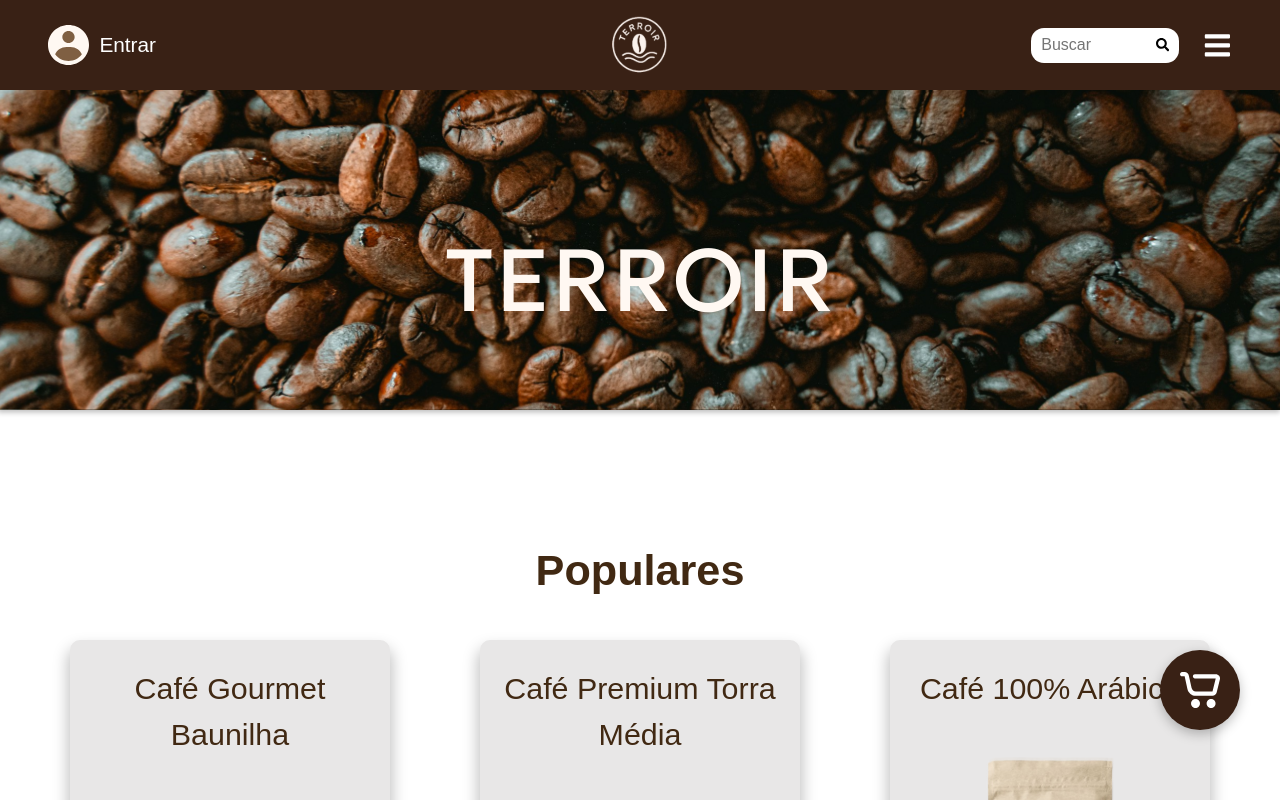
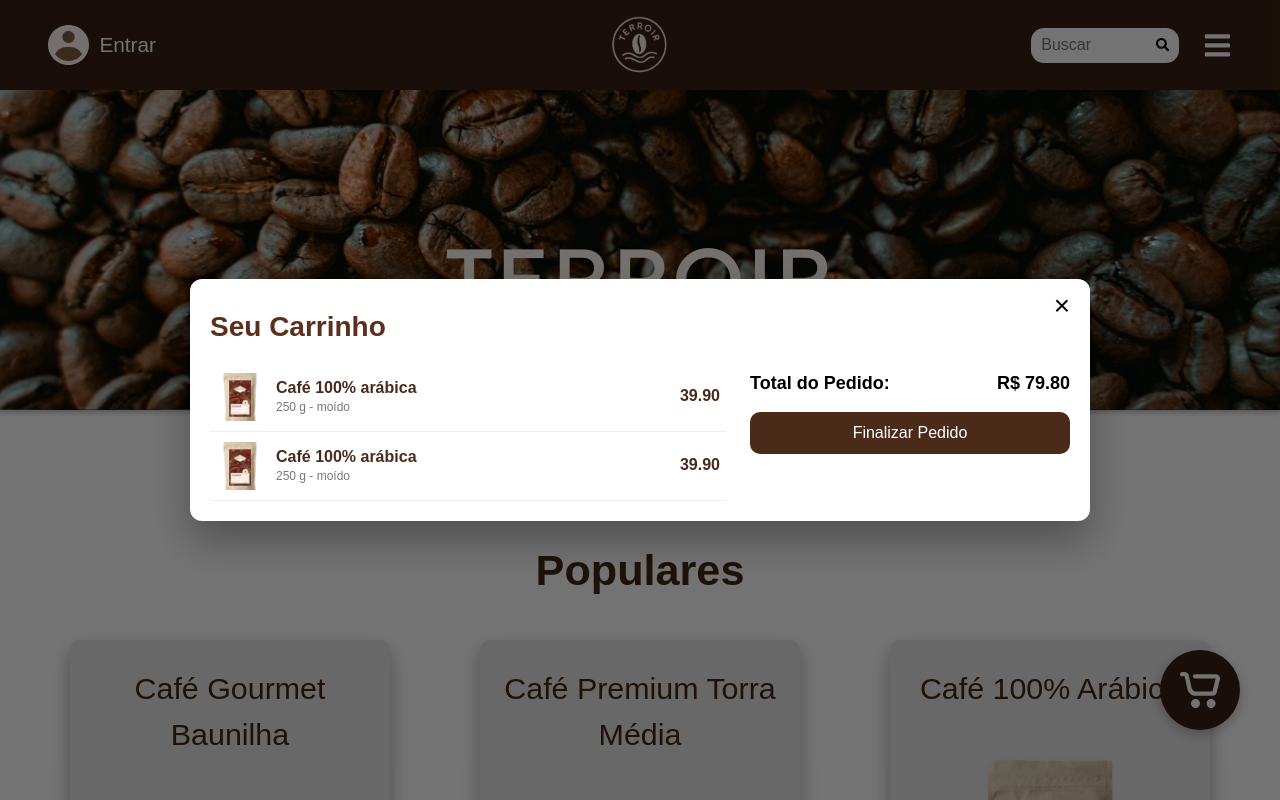
Before and after one commit to ninanovikoffr/Loja-online-cafes-especiais-, a React (Vite) app in the folder FrontEnd/: page / in a window 1280 px wide. Both pictures are taken after a click on the button 1200 px from the left and 690 px from the top of the page. Shown: the top 800 px of the page. Built offline with nearby package versions, Linux system fonts and the light colour scheme; a web font is replaced by a local one.

Commit message:
Add: carrinho pop up basico

```diff
--- /dev/null
+++ b/FrontEnd/src/Components/Carrinho/Carrinho.css
@@ -0,0 +1,85 @@
+.cart-overlay{
+  position: fixed;
+  inset: 0;
+  background: rgba(0,0,0,0.55);
+  display: flex;
+  align-items: center;
+  justify-content: center;
+  z-index: 2000;
+}
+
+.cart-modal{
+  width: 860px;
+  max-width: calc(100% - 40px);
+  background: #fff;
+  border-radius: 12px;
+  padding: 20px;
+  box-shadow: 0 20px 40px rgba(0,0,0,0.3);
+  position: relative;
+  display: flex;
+  flex-direction: column;
+}
+
+.cart-close{
+  position: absolute;
+  right: 14px;
+  top: 10px;
+  background: transparent;
+  border: none;
+  font-size: 28px;
+  cursor: pointer;
+}
+
+.cart-header h2{
+  font-size: 28px;
+  color: #5b2f1b;
+  margin: 8px 0 16px 0;
+}
+
+.cart-body{
+  display: flex;
+  gap: 24px;
+}
+
+.cart-items{
+  flex: 1 1 60%;
+  max-height: 360px;
+  overflow-y: auto;
+}
+
+.cart-item{
+  display: flex;
+  align-items: center;
+  gap: 12px;
+  padding: 10px 6px;
+  border-bottom: 1px solid #eee;
+}
+
+.cart-item img{ width: 48px; height:48px; object-fit:cover }
+.item-info{ flex:1 }
+.item-name{ font-weight:600; color:#4a2b1a }
+.item-desc{ font-size:12px; color:#777 }
+.item-price{ font-weight:600; color:#4a2b1a }
+
+.cart-summary{
+  width: 320px;
+  flex: 0 0 320px;
+  display: flex;
+  flex-direction: column;
+  gap: 16px;
+  align-items: stretch;
+}
+
+.summary-row{
+  display:flex; justify-content:space-between; font-weight:600; font-size:18px; padding-top:8px;
+}
+
+.finalizar{
+  background:#4a2b1a; color:#fff; border:none; padding:12px 18px; border-radius:10px; cursor:pointer; font-size:16px;
+}
+
+/* responsive */
+@media (max-width: 920px){
+  .cart-body{ flex-direction: column }
+  .cart-summary{ width:100%; max-width:100% }
+}
--- /dev/null
+++ b/FrontEnd/src/Components/Carrinho/Carrinho.jsx
@@ -0,0 +1,45 @@
+import React from 'react';
+import './Carrinho.css';
+
+export default function Carrinho({ open, onClose, items = [] }){
+    if(!open) return null;
+
+    // simple totals
+    const total = items.reduce((s,i) => s + (i.preco || 0), 0).toFixed(2);
+
+    return (
+        <div className="cart-overlay" onClick={onClose}>
+            <div className="cart-modal" onClick={(e)=>e.stopPropagation()}>
+                <button className="cart-close" onClick={onClose}>×</button>
+
+                <div className="cart-header">
+                    <h2>Seu Carrinho</h2>
+                </div>
+
+                <div className="cart-body">
+                    <div className="cart-items">
+                        {items.length === 0 ? (
+                            <p className="empty">Seu carrinho está vazio.</p>
+                        ) : (
+                            items.map((it, idx) => (
+                                <div className="cart-item" key={idx}>
+                                    <img src={it.img} alt={it.nome} />
+                                    <div className="item-info">
+                                        <div className="item-name">{it.nome}</div>
+                                        <div className="item-desc">{it.descricao}</div>
+                                    </div>
+                                    <div className="item-price">{(it.preco||0).toFixed(2)}</div>
+                                </div>
+                            ))
+                        )}
+                    </div>
+
+                    <div className="cart-summary">
+                        <div className="summary-row"><span>Total do Pedido:</span><span>R$ {total}</span></div>
+                        <button className="finalizar">Finalizar Pedido</button>
+                    </div>
+                </div>
+            </div>
+        </div>
+    )
+}
--- a/FrontEnd/src/Pages/Tela_admin/Tela_admin.jsx
+++ b/FrontEnd/src/Pages/Tela_admin/Tela_admin.jsx
@@ -11,7 +11,7 @@
     { id: 3, nome: 'Café 100% Arábica' },
     { id: 4, nome: 'Café Orgânico' },
     { id: 5, nome: 'Café Extra Forte' },
-    { id: 6, nome: 'Café Moído na Hora' },
+    { id: 6, nome: 'Café Moído Torra Média' },
     { id: 7, nome: 'Grãos Premium' },
     { id: 8, nome: 'Café Descafeinado' },
     { id: 9, nome: 'Café Espresso' },
--- a/FrontEnd/src/Pages/Tela_inicial/Tela_inicial.jsx
+++ b/FrontEnd/src/Pages/Tela_inicial/Tela_inicial.jsx
@@ -1,12 +1,25 @@
 import { useNavigate } from 'react-router-dom';
 import { useState } from 'react';
 import { Navbar } from '../../Components/Navbar/Navbar';
+import Carrinho from '../../Components/Carrinho/Carrinho';
 
 import fundo from "../../assets/Fundo.svg";
 
 import "./Tela_inicial.css";
 
 function Tela_inicial() {
+  const [cartOpen, setCartOpen] = useState(false);
+  // mock items example
+  const [cartItems, setCartItems] = useState([
+    { nome: 'Café 100% arábica', descricao: '250 g - moído', preco: 39.90, img: '/src/assets/cafe_arabica.svg' },
+    { nome: 'Café 100% arábica', descricao: '250 g - moído', preco: 39.90, img: '/src/assets/cafe_arabica.svg' }
+  ]);
+
+  const addToCart = (item) => {
+    setCartItems(prev => [...prev, item]);
+    setCartOpen(true);
+  }
+
   return (
     <div className="tela_inicial">
      <Navbar />
@@ -24,19 +37,19 @@
           <div className='secao'>
             <div className='cafes_text'>Café Gourmet Baunilha</div>
             <img src="/src/assets/cafe_baunilha.svg" className='foto_cafe' alt="Café gourmet baunilha" />
-            <button className='botao_comprar'>Comprar</button>
+            <button className='botao_comprar' onClick={() => addToCart({ nome: 'Café Gourmet Baunilha', descricao: '250 g - moído', preco: 39.90, img: '/src/assets/cafe_baunilha.svg' })}>Comprar</button>
           </div>
 
           <div className='secao'>
             <div className='cafes_text'>Café Premium Torra Média</div>
             <img src="/src/assets/cafe_torra.svg" className='foto_cafe' alt="Café premium torra média" />
-            <button className='botao_comprar'>Comprar</button>
+            <button className='botao_comprar' onClick={() => addToCart({ nome: 'Café Premium Torra Média', descricao: '250 g - moído', preco: 39.90, img: '/src/assets/cafe_torra.svg' })}>Comprar</button>
           </div>
 
           <div className='secao'>
             <div className='cafes_text'>Café 100% Arábica</div>
             <img src="/src/assets/cafe_arabica.svg" className='foto_cafe' alt="Café 100% arábica" />
-            <button className='botao_comprar'>Comprar</button>
+            <button className='botao_comprar' onClick={() => addToCart({ nome: 'Café 100% Arábica', descricao: '250 g - moído', preco: 39.90, img: '/src/assets/cafe_arabica.svg' })}>Comprar</button>
           </div>
         </div>
       </div>
@@ -73,9 +86,11 @@
       </div>
 
       {/* Botão Flutuante do Carrinho */}
-      <button className='botao_flutuante'>
+        <button className='botao_flutuante' onClick={()=>setCartOpen(true)}>
           <img src="/src/assets/Carrinho_icon.svg"/>
-      </button>
+        </button>
+
+        <Carrinho open={cartOpen} onClose={()=>setCartOpen(false)} items={cartItems} />
 
 
 
```
Also changed, not shown: FrontEnd/src/Components/Endereço/Endereço.css (added), FrontEnd/src/Components/Endereço/Endereço.jsx (added).
